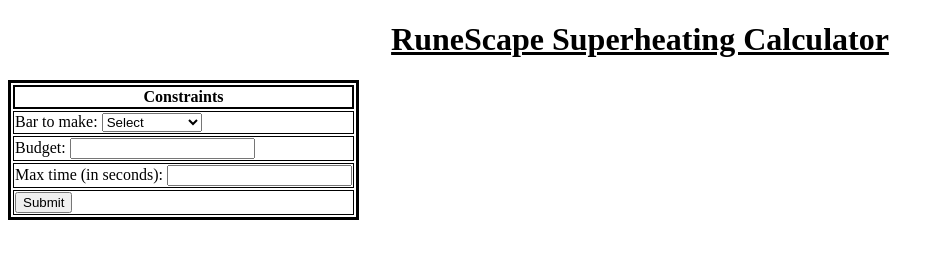
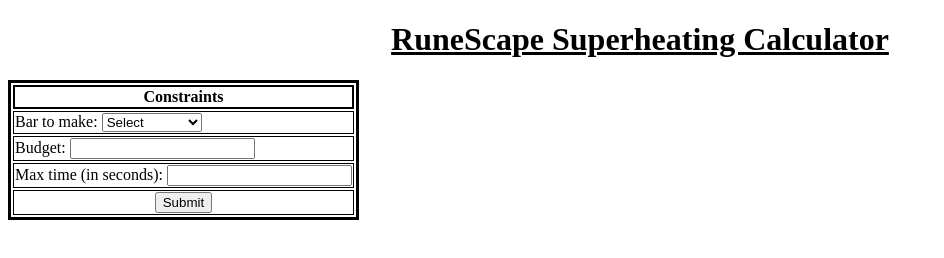
Before and after one commit to aeramos/RuneScape-Superheating-Calculator, a plain HTML site: page index.html in a window 1280 px wide. Shown: the whole page, without its empty margins (0-944 px from the left). Drawn offline with nearby package versions, Linux system fonts and the light colour scheme.

Commit message:
Make all tables on one line
I made all of the tables stand side by side on the webpage with css.

I also made the submit button in the center of the constraints table
to make it look nicer.

```diff
--- a/backend.js
+++ b/backend.js
@@ -212,7 +212,7 @@ function printSuppliesNeeded(totalBudget, maxTime, amountOfCoal,
     $("#ore1").css({'display' : 'table'});
     $("#natureRune").css({'display' : 'table'});
 
-    $("#prices").css({'display' : 'table'});
+    $("#prices").css({'display' : 'inline-block'});
     $("#ore1Price").css({'display' : 'table'});
     $("#natureRunePrice").css({'display' : 'table'});
     $("#price").css({'display' : 'table'});
--- a/index.html
+++ b/index.html
@@ -32,7 +32,7 @@
     </head>
     <body>
         <h1>RuneScape Superheating Calculator</h1>
-        <table id="constraints">
+        <table id="constraints" style="display:inline-block">
             <tr>
                 <th>Constraints</th>
             </tr>
@@ -59,7 +59,7 @@
             </tr>
             <tr>
                 <td>
-                    <button type="button" onclick="assignValues();">Submit</button>
+                    <button type="button" onclick="assignValues();" style="margin:auto; display:block">Submit</button>
                 </td>
             </tr>
         </table>
```
